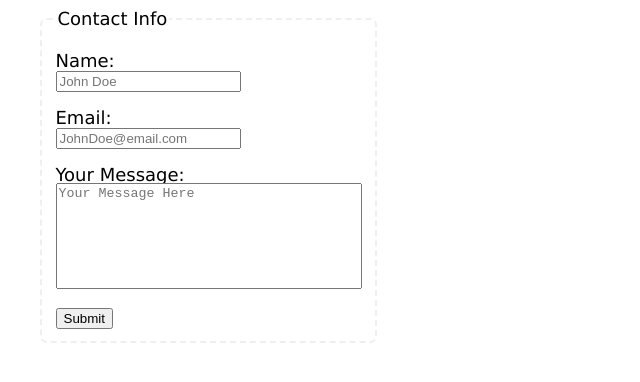
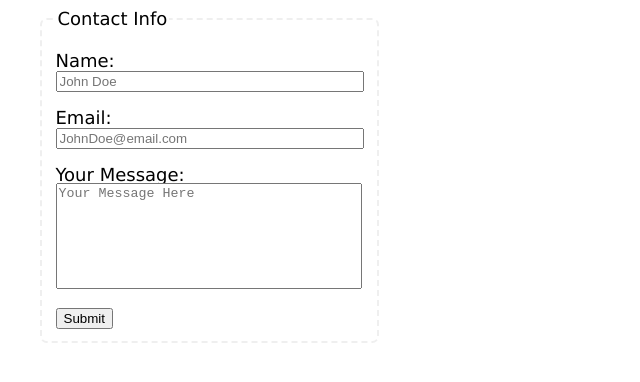
Before and after one commit to jaredtyrel/html_forms, a plain HTML site: page index.html in a window 1280 px wide. Shown: the whole page, without its empty margins (0-640 px from the left). Drawn offline with Linux system fonts and the light colour scheme.

Commit message:
first commit

```diff
--- a/style.css
+++ b/style.css
@@ -22,6 +22,14 @@ label {
     resize: none;
 }
 
+#name {
+    width: 300px;
+}
+
+#email {
+    width: 300px;
+}
+
 button {
     display: block;
     margin: 15px 0 0 0;
```
